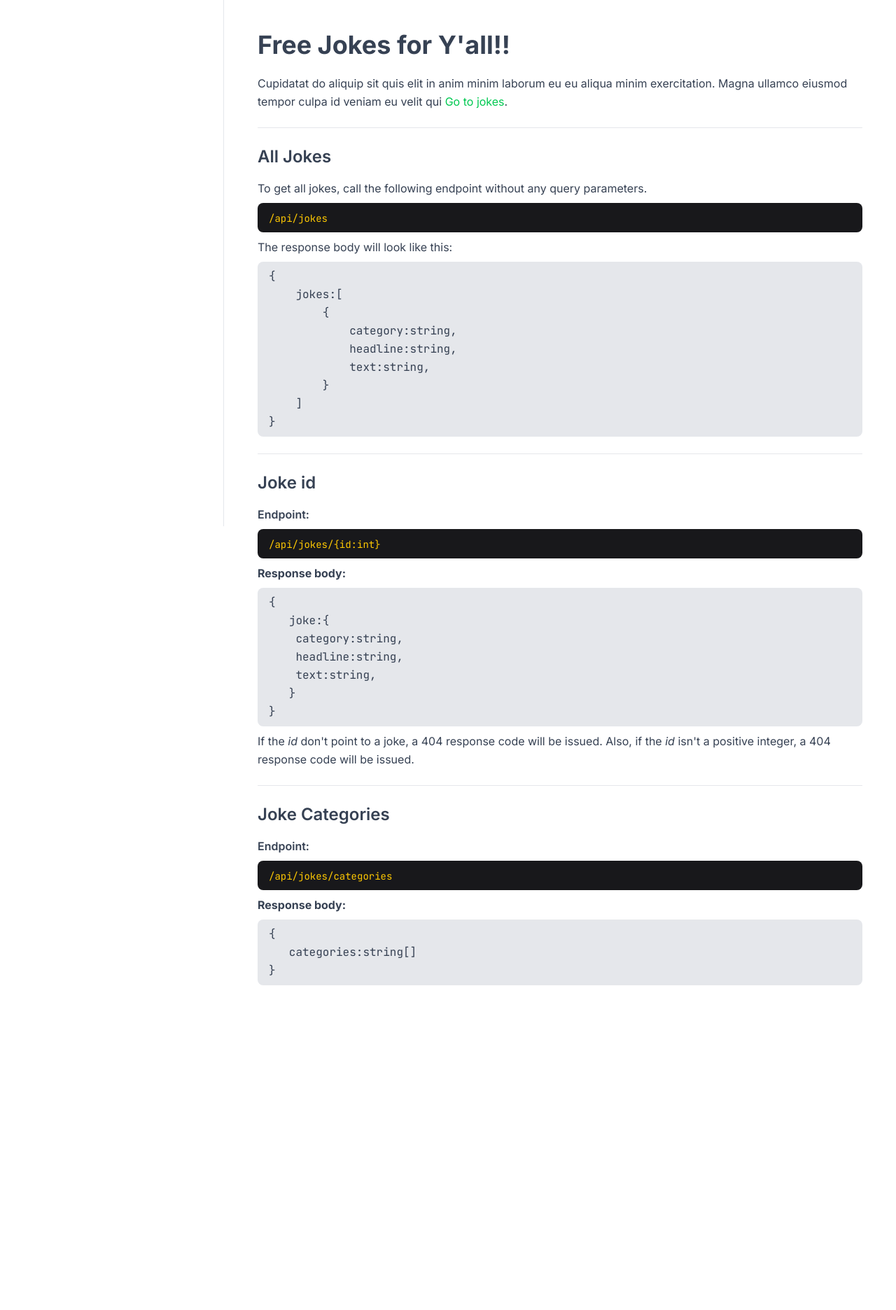
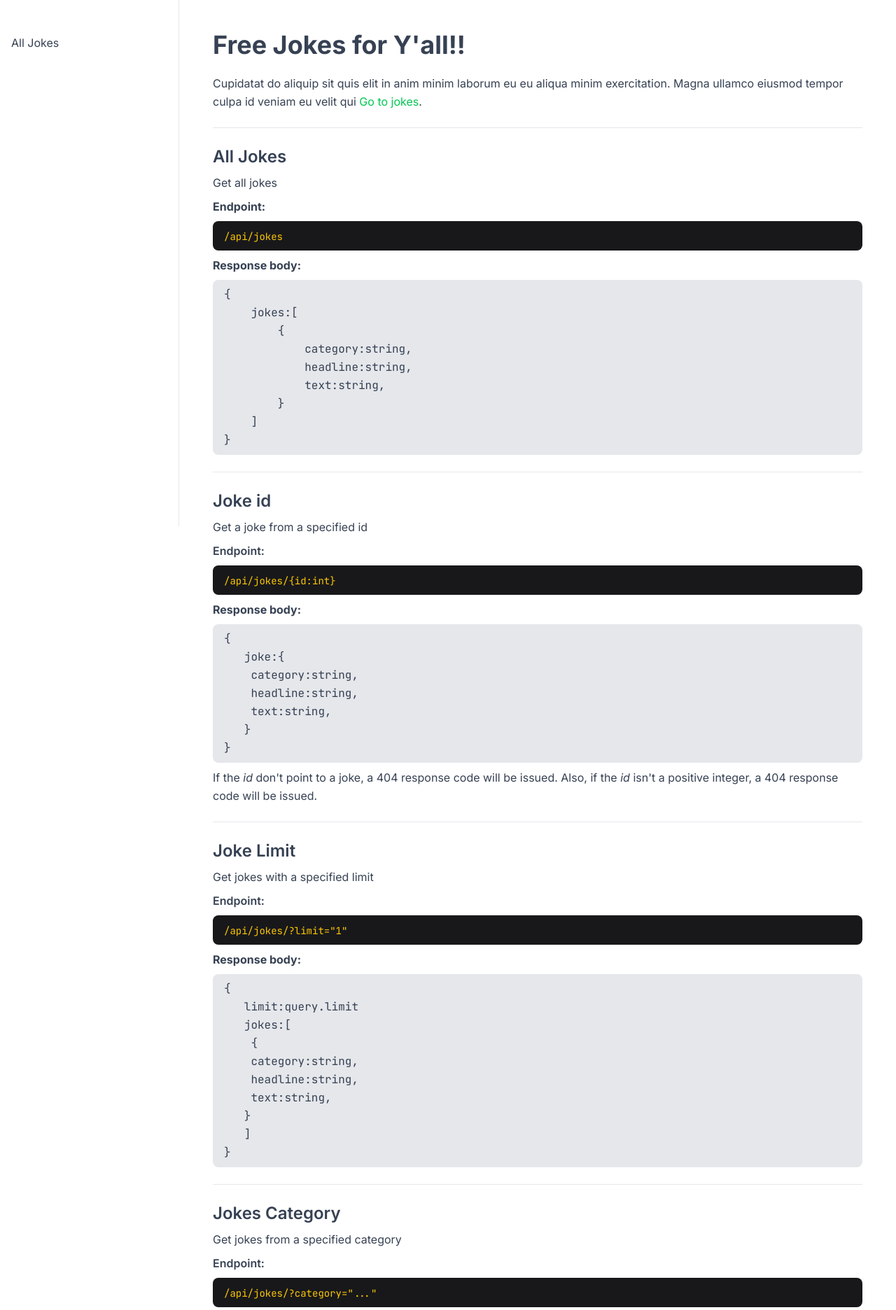
Before and after one commit to abdken1359/joky, a Python web app: template templates/index.html in a window 1280 px wide. Shown: the part 56-1928 px from the top of the page at 70% size. Run offline with Jinja, Linux system fonts and the light colour scheme; the template is opened without the code that fills it, so the values that code supplies are empty; some libraries are stand-ins or nearby versions.

Commit message:
Added new sections.

```diff
--- a/static/css/output.css
+++ b/static/css/output.css
@@ -221,7 +221,7 @@
       display: block;
     }
     @media (width >= 64rem) {
-      width: calc(1/4 * 100%);
+      width: calc(1/5 * 100%);
     }
   }
   .my-main-nav {
@@ -294,11 +294,17 @@
     margin-inline: auto;
     padding: calc(var(--spacing) * 4);
   }
+  .mb-2 {
+    margin-bottom: calc(var(--spacing) * 2);
+  }
+  .mb-2\! {
+    margin-bottom: calc(var(--spacing) * 2) !important;
+  }
   .my-content {
     display: block;
     width: 100%;
     @media (width >= 64rem) {
-      width: calc(3/4 * 100%);
+      width: calc(4/5 * 100%);
     }
     @media (width >= 64rem) {
       padding-inline: calc(var(--spacing) * 8);
@@ -354,8 +391,17 @@
       color: var(--color-white);
     }
   }
+  .px-2 {
+    padding-inline: calc(var(--spacing) * 2);
+  }
   .px-2\! {
     padding-inline: calc(var(--spacing) * 2) !important;
+  }
+  .px-4 {
+    padding-inline: calc(var(--spacing) * 4);
+  }
+  .py-2 {
+    padding-block: calc(var(--spacing) * 2);
   }
   .font-bold {
     --tw-font-weight: var(--font-weight-bold);
@@ -364,6 +410,30 @@
   .font-semibold {
     --tw-font-weight: var(--font-weight-semibold);
     font-weight: var(--font-weight-semibold);
+  }
+  .text-content {
+    color: var(--color-content);
+  }
+  .text-content\! {
+    color: var(--color-content) !important;
+  }
+  .underline {
+    text-decoration-line: underline;
+  }
+  .outline {
+    outline-style: var(--tw-outline-style);
+    outline-width: 1px;
+  }
+  .backdrop-filter {
+    -webkit-backdrop-filter: var(--tw-backdrop-blur,) var(--tw-backdrop-brightness,) var(--tw-backdrop-contrast,) var(--tw-backdrop-grayscale,) var(--tw-backdrop-hue-rotate,) var(--tw-backdrop-invert,) var(--tw-backdrop-opacity,) var(--tw-backdrop-saturate,) var(--tw-backdrop-sepia,);
+    backdrop-filter: var(--tw-backdrop-blur,) var(--tw-backdrop-brightness,) var(--tw-backdrop-contrast,) var(--tw-backdrop-grayscale,) var(--tw-backdrop-hue-rotate,) var(--tw-backdrop-invert,) var(--tw-backdrop-opacity,) var(--tw-backdrop-saturate,) var(--tw-backdrop-sepia,);
+  }
+  .hover\:text-primary\! {
+    &:hover {
+      @media (hover: hover) {
+        color: var(--color-primary) !important;
+      }
+    }
   }
 }
 .dark {
@@ -556,6 +629,11 @@ code {
   syntax: "*";
   inherits: false;
 }
+@property --tw-outline-style {
+  syntax: "*";
+  inherits: false;
+  initial-value: solid;
+}
 @property --tw-duration {
   syntax: "*";
   inherits: false;
@@ -563,11 +641,6 @@ code {
 @property --tw-ease {
   syntax: "*";
   inherits: false;
-}
-@property --tw-outline-style {
-  syntax: "*";
-  inherits: false;
-  initial-value: solid;
 }
 @property --tw-leading {
   syntax: "*";
--- a/templates/index.html
+++ b/templates/index.html
@@ -9,14 +9,15 @@
     Magna ullamco eiusmod tempor culpa id veniam eu velit qui <a href="/api/jokes">Go to jokes</a>.
     </p>
     </section>
-    <hr id="all_jokes"/>
+    <hr id="jokes"/>
     <section >
-        <h2>All Jokes</h2>
-        <p>To get all jokes, call the following endpoint without any query parameters.</p>
+          <h2 class="mb-2!">All Jokes</h2>
+        <p class="mb-2">Get all jokes</p>
+        <p class="font-bold">Endpoint: </p>
         <div class="my-code-block">
             <code class="my-code">/api/jokes</code>
         </div>
-        <p>The response body will look like this:</p>
+       <p class="font-bold">Response body: </p>
         <div class="my-second-code-block">
             <pre>
 {
@@ -30,9 +31,10 @@
 }</pre>
         </div>
     </section>
-    <hr id="all_categories"/>
+    <hr id="jokes_id"/>
     <section>
-        <h2>Joke id</h2>
+       <h2 class="mb-2!">Joke id</h2>
+        <p class="mb-2">Get a joke from a specified id</p>
         <p class="font-semibold">Endpoint: </p>
         <div class="my-code-block">
             <code class="my-code">/api/jokes/{id:int}</code>
@@ -54,9 +56,87 @@
          Also, if the <i>id</i> isn't a positive integer, a 404 response code will be issued.
 
     </section>
-    <hr id="all_categories"/>
+    <hr id="jokes_limit"/>
     <section>
-        <h2>Joke Categories</h2>
+        <h2 class="mb-2!">Joke Limit</h2>
+        <p class="mb-2">Get jokes with a specified limit</p>
+        <p class="font-semibold">Endpoint: </p>
+        <div class="my-code-block">
+            <code class="my-code">/api/jokes/?limit="1"</code>
+        </div>
+        <p class="font-bold">Response body:</p>
+        <div class="my-second-code-block">
+            <pre>
+{
+   limit:query.limit
+   jokes:[
+    {
+    category:string,
+    headline:string,
+    text:string,
+   }
+   ]
+}
+</pre>
+
+        </div>
+
+
+    </section>
+    <hr id="jokes_category"/>
+    <section>
+        <h2 class="mb-2!">Jokes Category</h2>
+        <p class="mb-2">Get jokes from a specified category</p>
+        <p class="font-semibold">Endpoint: </p>
+        <div class="my-code-block">
+            <code class="my-code">/api/jokes/?category="..."</code>
+        </div>
+        <p class="font-bold">Response body:</p>
+        <div class="my-second-code-block">
+            <pre>
+{
+   category:query.category
+   jokes:[
+    {
+    category:string,
+    headline:string,
+    text:string,
+   }
+   ]
+}
+</pre>
+
+        </div>
+         <p>See <a href="/api/jokes/categories">Available jokes categories</a>.</p>
+
+    </section>
+    <hr id="joke_random"/>
+    <section>
+        <h2 class="mb-2!">Random Joke</h2>
+        <p class="mb-2">Get jokes from a specified category</p>
+        <p class="font-semibold">Endpoint: </p>
+        <div class="my-code-block">
+            <code class="my-code">/api/jokes/random</code>
+        </div>
+        <p class="font-bold">Response body:</p>
+        <div class="my-second-code-block">
+            <pre>
+{
+  joke:{
+    category:string,
+    headline:string,
+    text:string,
+   }
+}
+</pre>
+
+        </div>
+
+
+    </section>
+    <hr id="jokes_categories"/>
+    <section>
+        <h2>Jokes Categories</h2>
         <p class="font-semibold">Endpoint: </p>
         <div class="my-code-block">
             <code class="my-code">/api/jokes/categories</code>
--- a/templates/layouts/default.html
+++ b/templates/layouts/default.html
@@ -35,6 +35,7 @@ rel="stylesheet">
         <link rel="stylesheet" href="{{url_for('static',filename='css/output.css')}}">
         <script src="https://cdn.jsdelivr.net/npm/alpinejs@3.x.x/dist/cdn.min.js" defer></script>
         <script src="https://code.iconify.design/3/3.1.0/iconify.min.js"></script>
+      <script src="https://cdn.jsdelivr.net/npm/axios/dist/axios.min.js"></script>
 
     </head>
     <body>
@@ -46,15 +47,32 @@ rel="stylesheet">
             />
 
          </a>
-         <div>
-          <button @click="toggleTheme()" class="px-2!">
+         <div class="flex items-center gap-2">
+          <button @click="toggleTheme()" class="px-2!" aria-label="Switch theme">
             <span class="iconify" data-icon="lucide:sun" x-show="theme==='light'"></span>
              <span class="iconify" data-icon="lucide:moon" x-show="theme==='dark'"></span>
           </button>
+          <a href=""></a>
          </div>
     </header>
       <div class="my-sidebar-layout">
-        <aside class="my-sidebar"></aside>
+        <aside class="my-sidebar">
+          <nav x-data="{
+          links:[
+            {
+              id:2,
+              name:'All Jokes',
+              href:'#jokes'
+            }
+          ]
+          }">
+            <template x-for="link in links" :key="link.id">
+              <a :href="link.href" x-text="link.name"
+              class="px-4 py-2 text-content! hover:text-primary!"
+              ></a>
+            </template>
+          </nav>
+        </aside>
         <main class="my-content">
         {%block content%}{%endblock%}
 
```
Also changed, not shown: other parts of static/css/output.css (+35 -1 lines), static/css/input.css (+5 -2 lines).
